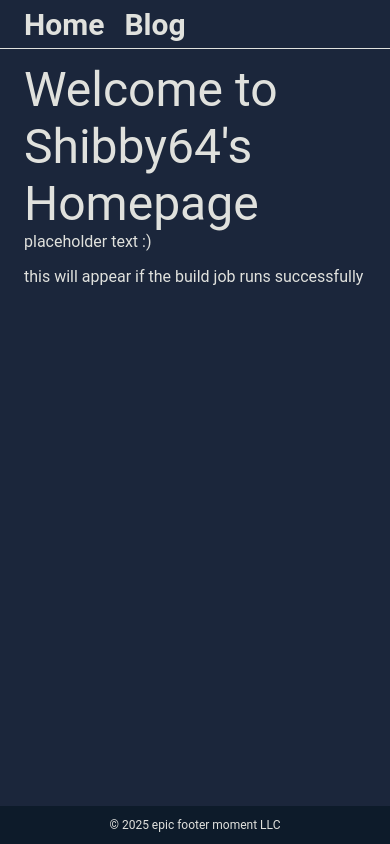
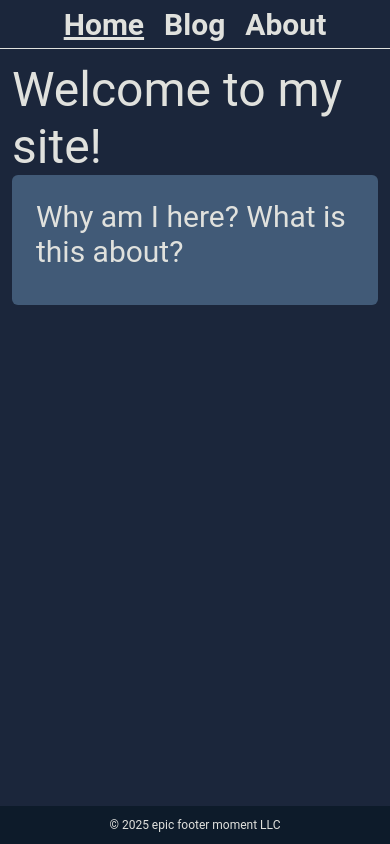
Before and after one commit to shibby64/shibby64.github.io, a React (Create React App) app: page / in a window 390 px wide. Built offline with nearby package versions, Linux system fonts and the light colour scheme.

Commit message:
Getting some actual content up and running

```diff
--- a/src/index.tsx
+++ b/src/index.tsx
@@ -2,8 +2,10 @@ import ReactDOM from "react-dom/client";
 import RouteWrapper from "./RouteWrapper";
 import { BrowserRouter } from "react-router";
 import Navbar from "./components/nav/Navbar";
+import Footer from "./components/footer/Footer";
 import "./static/styles/App.css";
-import Footer from "./components/footer/Footer";
+import "./static/styles/Variables.css";
+import "./static/styles/Viewport.css";
 
 // Shouldn't need to touch this file unless you want to change the entry point
 const root = ReactDOM.createRoot(
--- /dev/null
+++ b/src/pages/About/About.tsx
@@ -0,0 +1,30 @@
+import React from "react";
+
+const About: React.FC = () => {
+  return (
+    <>
+      <section id="about-me">
+        <div className="text-title">About Me</div>
+        <div className="text-body">my name jeff</div>
+      </section>
+      <section id="about-me">
+        <div className="text-title">Why did I create this?</div>
+        <div className="text-body">
+          The internet is not what i remember it being. Instead of being a place for benefit of the user, it's becoming
+          a place for the benefit of the corporation. Companies like Meta, Twitter, and others will do anything to keep
+          you scrolling, clicking, and engaging with their content. Their platforms are designed with addictive
+          algorithms, crammed with as many advertisements as they can get away with, and are slowly filling with AI
+          slop. The {}
+          <a href="https://en.wikipedia.org/wiki/Dead_Internet_theory" target="_blank" rel="noreferrer">
+            dead internet theory
+          </a>{" "}
+          {}
+          is alive and well. {}
+          <b>I do not wish to engage with this "new internet" and have been working to unplug myself.</b>
+        </div>
+      </section>
+    </>
+  );
+};
+
+export default About;
--- a/src/pages/Home/Home.tsx
+++ b/src/pages/Home/Home.tsx
@@ -3,9 +3,11 @@ import React from "react";
 const Home: React.FC = () => {
   return (
     <>
-      <div className="title">Welcome to Shibby64's Homepage</div>
-      <section>placeholder text :)</section>
-      <p>this will appear if the build job runs successfully</p>
+      <div className="text-title">Welcome to my site!</div>
+      <section className="content-box" id="explanation">
+        <div className="text-section-header header">Why am I here? What is this about?</div>
+        <div className="text-body body"></div>
+      </section>
     </>
   );
 };
--- a/src/pages/Routes.tsx
+++ b/src/pages/Routes.tsx
@@ -1,6 +1,7 @@
 import React from "react";
 import Home from "./Home/Home";
 import Blog from "./Blog/Blog";
+import About from "./About/About";
 
 type Route = {
   label: string;
@@ -11,6 +12,7 @@ type Route = {
 const RouteList: Route[] = [
   { label: "Home", route: "/", component: <Home /> },
   { label: "Blog", route: "/blog", component: <Blog /> },
+  { label: "About", route: "/about", component: <About /> },
 ];
 
 export default RouteList;
--- a/src/static/styles/App.css
+++ b/src/static/styles/App.css
@@ -1,43 +1,9 @@
-:root {
-  --dark-blue: #0d1b2a;
-  --medium-blue: #1b263b;
-  --regular-blue: #415a77;
-  --light-blue: #778da9;
-  --off-white: #e0e1dd;
-
-  --text-small: 12px;
-  --text-medium: 18px;
-  --text-large: 24px;
-  --text-xlarge: 30px;
-  --text-title: 48px;
-
-  --spacing-small: 6px;
-  --spacing-medium: 12px;
-  --spacing-large: 24px;
-  --spacing-xlarge: 48px;
-}
-
-
-
 body {
   background-color: var(--medium-blue);
   color: var(--off-white);
   font-family: 'Roboto', sans-serif;
   padding: 0;
   margin: 0;
-
-  .container {
-    max-width: 1200px;
-    margin: 0 auto;
-    padding-left: var(--spacing-large);
-    padding-right: var(--spacing-large);
-  }
-
-  .site-wrapper {
-    min-height: 100vh;
-    display: flex;
-    flex-direction: column;
-  }
 }
 
 
@@ -61,6 +27,10 @@ nav {
         font-weight: bold;
         font-size: var(--text-xlarge);
 
+        &.active {
+          text-decoration: underline;
+        }
+
         &:hover {
           text-decoration: underline;
         }
@@ -69,13 +39,32 @@ nav {
   }
 }
 
+.text-title {
+  font-size: var(--text-title);
+}
+
+.text-section-header {
+  font-size: var(--text-xlarge);
+}
+
+.text-body {
+  font-size: var(--text-medium);
+}
+
 main {
   padding-top: var(--spacing-medium);
   padding-bottom: var(--spacing-medium);
   background-color: var(--medium-blue);
   flex: 1 0 0;
-  .title {
-    font-size: var(--text-title);
+
+  .content-box {
+    background-color: var(--regular-blue);
+    padding: var(--spacing-large);
+    border-radius: var(--border-radius);
+
+    .header {
+      margin-bottom: var(--spacing-medium);
+    }
   }
 }
 
--- /dev/null
+++ b/src/static/styles/Variables.css
@@ -0,0 +1,24 @@
+:root {
+  --viewport-large-breakpoint: 1000px;
+  --viewport-medium-breakpoint: 640px;
+  --viewport-small-breakpoint: 0px;
+
+  --dark-blue: #0d1b2a;
+  --medium-blue: #1b263b;
+  --regular-blue: #415a77;
+  --light-blue: #778da9;
+  --off-white: #e0e1dd;
+
+  --text-small: 12px;
+  --text-medium: 18px;
+  --text-large: 24px;
+  --text-xlarge: 30px;
+  --text-title: 48px;
+
+  --spacing-small: 6px;
+  --spacing-medium: 12px;
+  --spacing-large: 24px;
+  --spacing-xlarge: 48px;
+
+  --border-radius: 6px;
+}
--- /dev/null
+++ b/src/static/styles/Viewport.css
@@ -0,0 +1,44 @@
+body {
+  .container {
+    margin: 0 auto;
+  }
+
+  .site-wrapper {
+    min-height: 100vh;
+    display: flex;
+    flex-direction: column;
+  }
+
+  /* Small devices (phones, 0px-639px) */
+  @media(min-width: 0px) and (max-width: 639px) {
+    .container {
+      max-width: 1200px;
+      padding-left: var(--spacing-medium);
+      padding-right: var(--spacing-medium);
+    }
+
+    nav {
+      ul {
+        justify-content: center;
+      }
+    }
+  }
+
+  /* Medium devices (tablets, 640px-999px) */
+  @media(min-width: 640px) and (max-width: 999px) {
+    .container {
+      max-width: unset;
+      padding-left: var(--spacing-medium);
+      padding-right: var(--spacing-medium);
+    }
+  }
+
+  /* Large devices (desktops, 1000px+) */
+  @media(min-width: 1000px) {
+    .container {
+      max-width: 1200px;
+      padding-left: var(--spacing-medium);
+      padding-right: var(--spacing-medium);
+    }
+  }
+}
```
Also changed, not shown: templates/_template_Page.tsx (added, +7 -0 lines), 1 other file (tests, documents, lock files or other folders).
